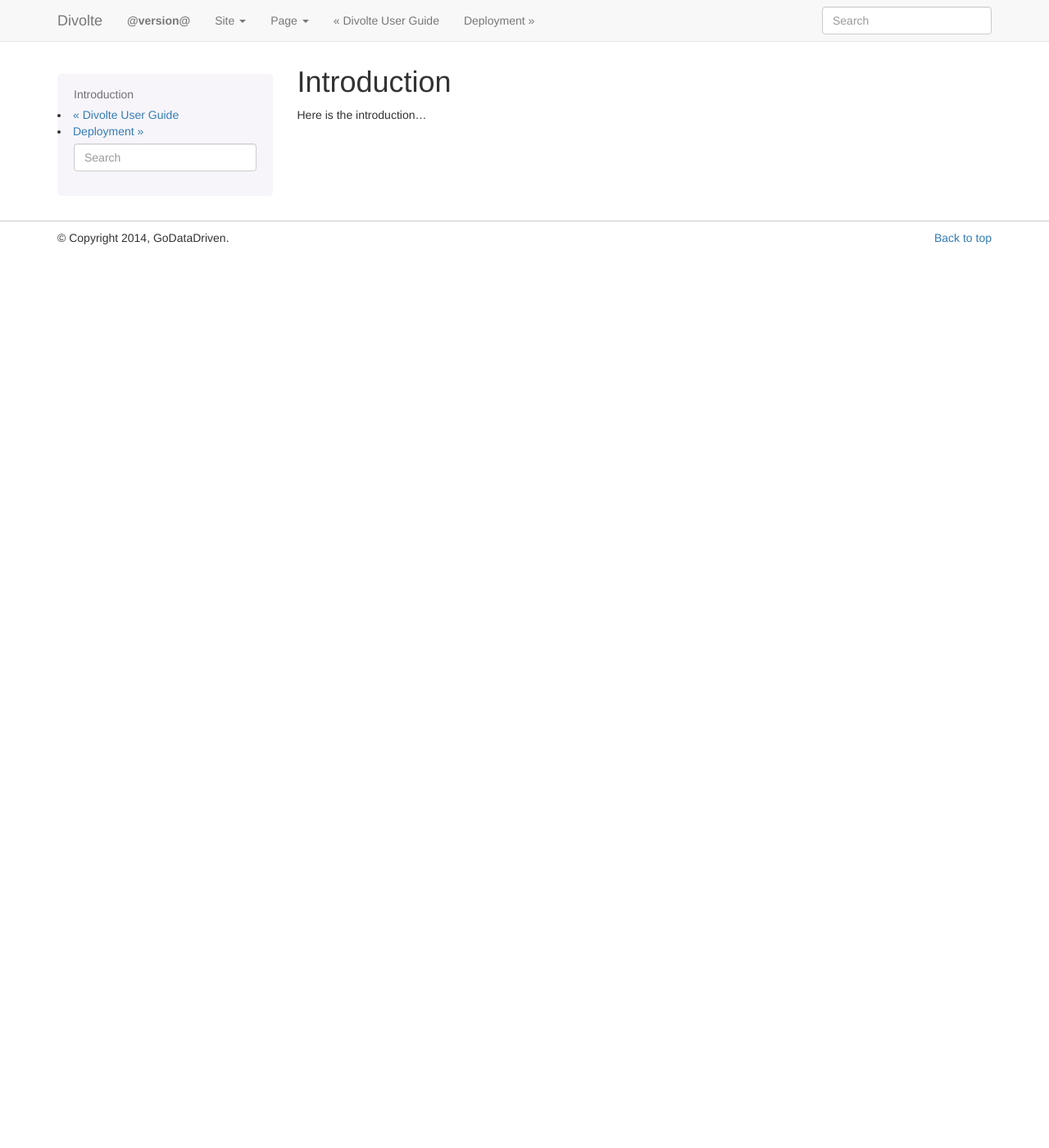
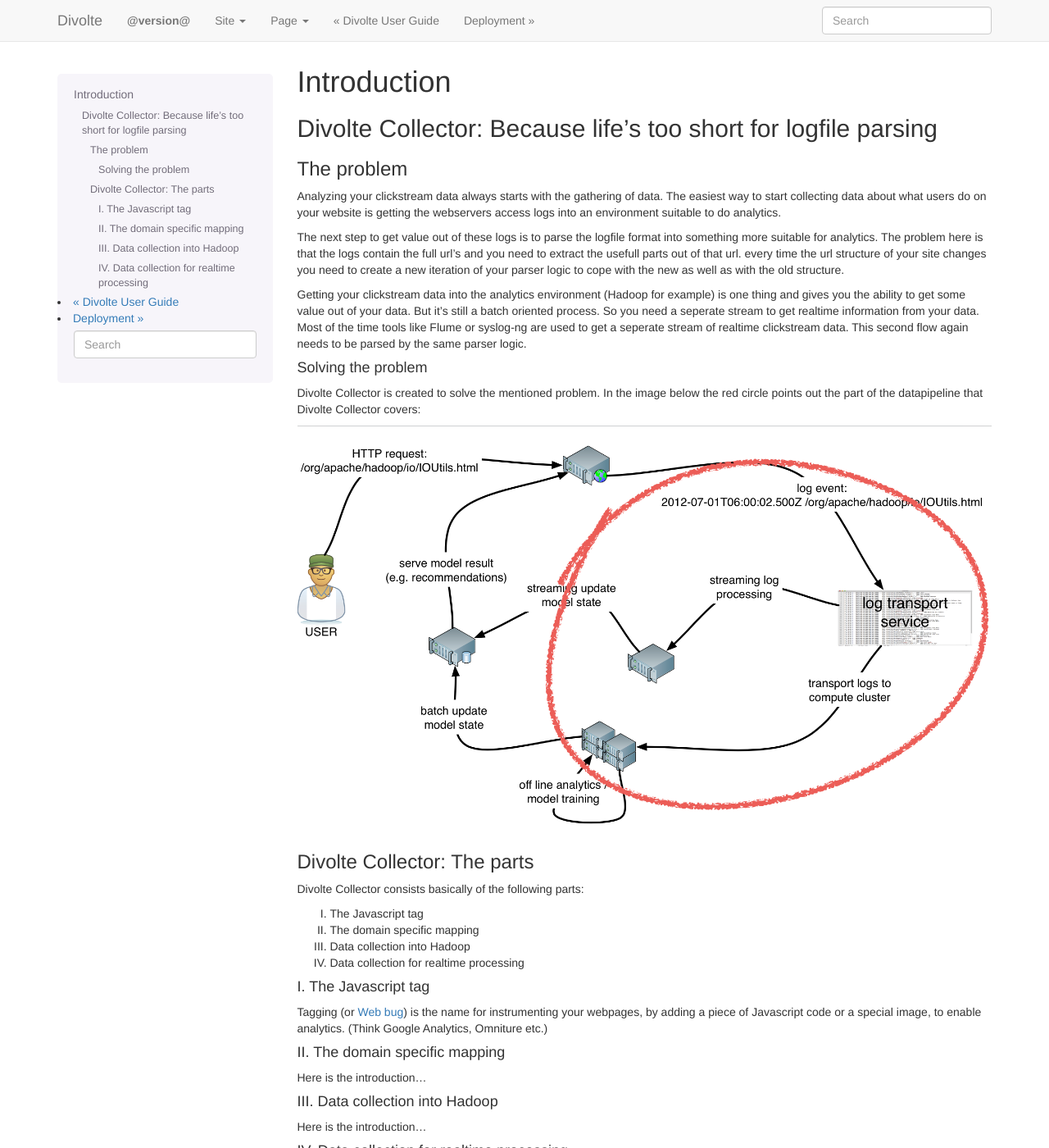
Before and after one commit to divolte/divolte-collector, a Sphinx documentation site: the page built from docs/introduction.rst, in a window 1280 px wide and 1400 px high. Shown: the whole window at 82% size. Built offline with Sphinx 7.4.7, drawn with Linux system fonts in a browser that asks for light colours; nearby versions of some CDN libraries; library files that are not in the unit come from our copies; some of the changed text lies outside the part shown.

Commit message:
Added first draft of introduction doc

```diff
--- /dev/null
+++ b/docs/getting_started.rst
@@ -0,0 +1,4 @@
+Getting Started
+==========
+
+Here we describe how to get started…
--- a/docs/index.rst
+++ b/docs/index.rst
@@ -10,6 +10,7 @@
 
    introduction
    deployment
+   getting_started
 
 Indices and tables
 ==================
--- a/docs/introduction.rst
+++ b/docs/introduction.rst
@@ -1,4 +1,52 @@
+============
 Introduction
 ============
 
+---------------------------------------------------------------
+Divolte Collector: Because life's too short for logfile parsing
+---------------------------------------------------------------
+
+The problem
+===========
+Analyzing your clickstream data always starts with the gathering of data. The easiest way to start collecting data about what users do on your website is getting the webservers access logs into an environment suitable to do analytics.
+
+The next step to get value out of these logs is to parse the logfile format into something more suitable for analytics. The problem here is that the logs contain the full url's and you need to extract the usefull parts out of that url.
+every time the url structure of your site changes you need to create a new iteration of your parser logic to cope with the new as well as with the old structure.
+
+Getting your clickstream data into the analytics environment (Hadoop for example) is one thing and gives you the ability to get some value out of your data. But it's still a batch oriented process. So you need a seperate stream to get realtime information from your data.
+Most of the time tools like Flume or syslog-ng are used to get a seperate stream of realtime clickstream data. This second flow again needs to be parsed by the same parser logic.
+
+
+Solving the problem
+-------------------
+Divolte Collector is created to solve the mentioned problem.
+In the image below the red circle points out the part of the datapipeline that Divolte Collector covers:
+
+.. image:: images/divolte-part-of-process.png
+   :alt: Datapipeline coverage of Divolte Collector
+
+
+Divolte Collector: The parts
+============================
+Divolte Collector consists basically of the following parts:
+
+I. The Javascript tag
+II. The domain specific mapping
+III. Data collection into Hadoop
+IV. Data collection for realtime processing
+
+I. The Javascript tag
+---------------------
+Tagging (or `Web bug <http://en.wikipedia.org/wiki/Web_bug>`__) is the name for instrumenting your webpages, by adding a piece of Javascript code or a special image, to enable analytics. (Think Google Analytics, Omniture etc.)
+
+II. The domain specific mapping
+-------------------------------
 Here is the introduction…
+
+III. Data collection into Hadoop
+--------------------------------
+Here is the introduction…
+
+IV. Data collection for realtime processing
+-------------------------------------------
+Here is the introduction…
```
Also changed, not shown: docs/images/divolte-part-of-process.png (added).
